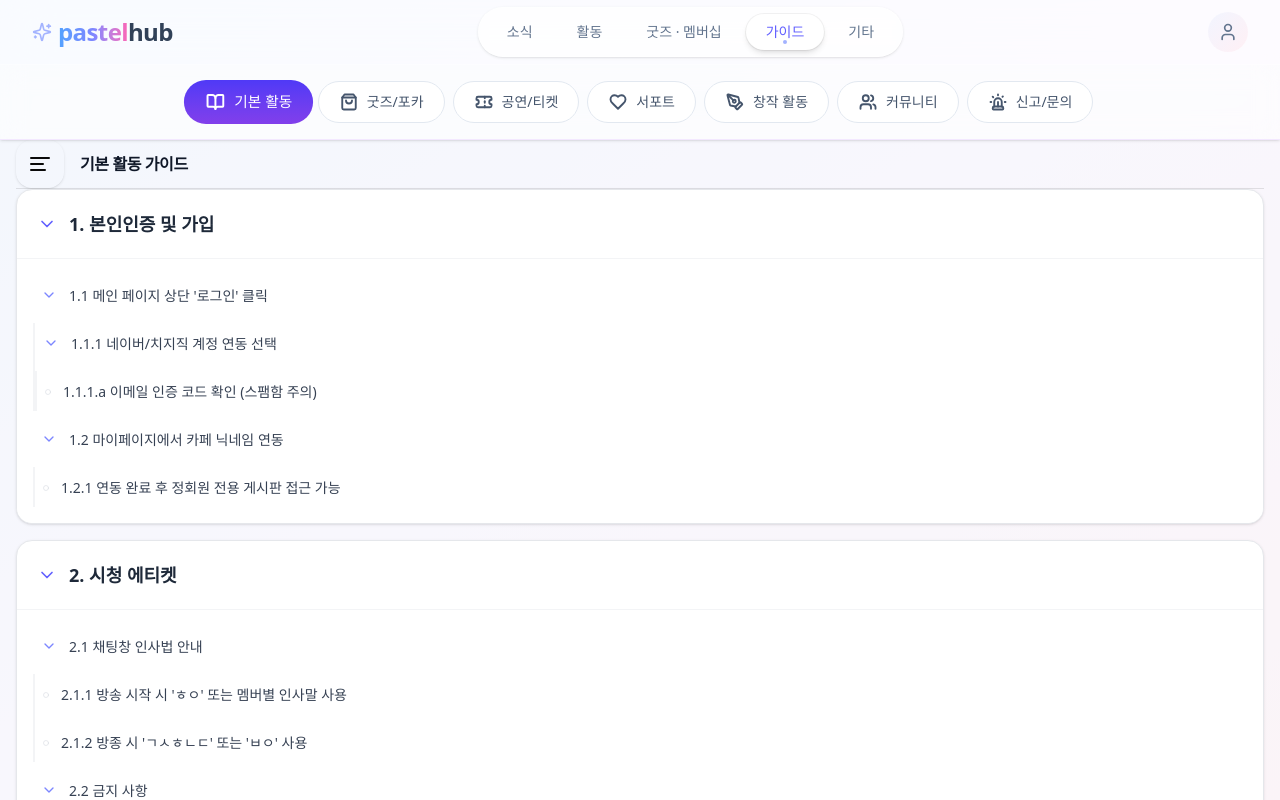
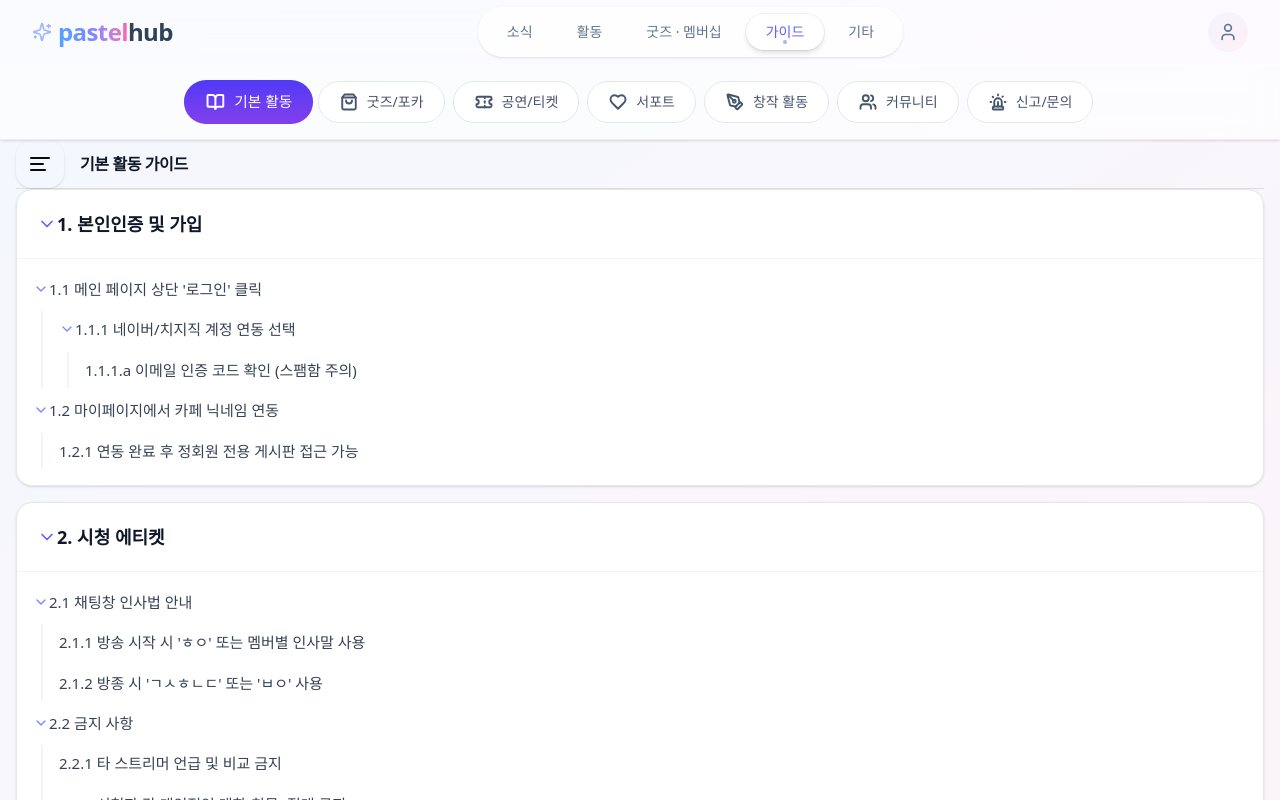
Before and after one commit to pastelhub1234-pixel/ewdc, a React (Vite) app: page /guide/basic in a window 1280 px wide. Built offline with nearby package versions, Linux system fonts and the light colour scheme.

Commit message:
Update RecursiveGuideCard.tsx

```diff
--- a/src/features/guide/components/RecursiveGuideCard.tsx
+++ b/src/features/guide/components/RecursiveGuideCard.tsx
@@ -1,5 +1,5 @@
 import { useState } from 'react';
-import { ChevronDown, ChevronRight, Circle } from 'lucide-react';
+import { ChevronDown, ChevronRight } from 'lucide-react';
 
 export interface GuideItem {
   label: string;
@@ -17,44 +17,45 @@ export function RecursiveGuideCard({ item, depth = 0 }: Props) {
   const hasChildren = item.children && item.children.length > 0;
 
   // Depth 0: 메인 카드 (흰색 배경, 그림자)
-  // Depth > 0: 내부 리스트 (배경색 투명/연한 회색, 테두리 최소화)
+  // Depth > 0: 내부 리스트 (여백 최소화)
   const containerStyle = depth === 0
     ? 'bg-white border border-gray-200 shadow-sm rounded-2xl mb-4 overflow-hidden'
-    : 'mt-2 pl-2'; // 깊이가 있을 땐 왼쪽 패딩을 줄여서 공간 확보
+    : 'mt-1'; // 하위 항목 간격 좁힘
 
-  // 텍스트 스타일
+  // 텍스트 스타일: 깊이가 깊어질수록 조금씩 작게, 하지만 너무 작지 않게
   const labelStyle = depth === 0
-    ? 'text-lg font-bold text-gray-800'
-    : 'text-sm font-medium text-gray-700';
+    ? 'text-lg font-bold text-gray-900'
+    : 'text-[15px] font-medium text-gray-700 leading-relaxed';
 
   return (
     <div className={containerStyle}>
       {/* 헤더 영역 */}
       <button
         onClick={() => setIsOpen(!isOpen)}
-        className={`w-full flex items-start gap-3 text-left transition-colors
-          ${depth === 0 ? 'p-5 hover:bg-gray-50' : 'py-2 hover:bg-gray-100/50 rounded-lg px-2'}
+        // 커서: 자식이 없으면(내용글이면) 기본 커서, 있으면 포인터
+        className={`w-full flex items-start text-left transition-colors
+          ${depth === 0 ? 'p-5 hover:bg-gray-50' : 'py-1.5 hover:bg-gray-100/50 rounded lg:px-2'}
+          ${!hasChildren ? 'cursor-text' : 'cursor-pointer'}
         `}
       >
-        {/* 아이콘/불렛 포인트 처리 */}
-        <div className="flex-shrink-0 mt-1">
-           {depth === 0 ? (
-             // 최상위: 숫자나 아이콘이 없을 경우 깔끔하게 처리
-             isOpen ? <ChevronDown className="w-5 h-5 text-indigo-500" /> : <ChevronRight className="w-5 h-5 text-gray-400" />
-           ) : (
-             // 하위: 작은 점이나 화살표로 공간 절약
-             hasChildren
-               ? (isOpen ? <ChevronDown className="w-4 h-4 text-indigo-400" /> : <ChevronRight className="w-4 h-4 text-gray-300" />)
-               : <Circle className="w-1.5 h-1.5 mt-1.5 text-gray-300 fill-current" />
-           )}
-        </div>
+        {/* 아이콘 영역: 내용글(자식이 없는 경우)에는 아이콘을 아예 렌더링하지 않음 */}
+        {hasChildren && (
+          <div className="flex-shrink-0 mt-1 mr-2">
+            {depth === 0 ? (
+               isOpen ? <ChevronDown className="w-5 h-5 text-indigo-500" /> : <ChevronRight className="w-5 h-5 text-gray-400" />
+            ) : (
+               isOpen ? <ChevronDown className="w-4 h-4 text-indigo-400" /> : <ChevronRight className="w-4 h-4 text-gray-300" />
+            )}
+          </div>
+        )}
 
+        {/* 텍스트 영역 */}
         <div className="flex-1">
           <span className={labelStyle}>{item.label}</span>
 
-          {/* 하위 항목이 열려있고, 내용이 있을 때 바로 아래에 내용 표시 */}
+          {/* 부가 설명(content)이 있는 경우 */}
           {isOpen && item.content && (
-             <div className={`mt-2 text-sm text-gray-600 leading-relaxed whitespace-pre-line
+             <div className={`mt-2 text-sm text-gray-600 leading-7 whitespace-pre-line
                ${depth === 0 ? 'bg-gray-50 p-4 rounded-xl border border-gray-100' : ''}
              `}>
               {item.content}
@@ -66,7 +67,7 @@ export function RecursiveGuideCard({ item, depth = 0 }: Props) {
       {/* 자식 항목 렌더링 영역 */}
       {isOpen && hasChildren && (
         <div className={`
-          ${depth === 0 ? 'border-t border-gray-100 p-4 pt-2 bg-white' : 'border-l-2 border-gray-100 ml-3.5 pl-3'}
+          ${depth === 0 ? 'border-t border-gray-100 p-4 pt-2 bg-white' : 'pl-4 border-l-2 border-gray-100 ml-2'}
         `}>
           {item.children!.map((child, idx) => (
             <RecursiveGuideCard
```
